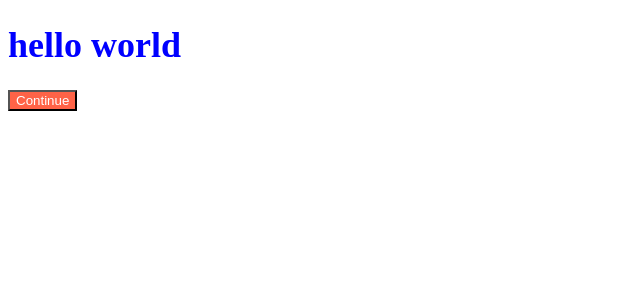
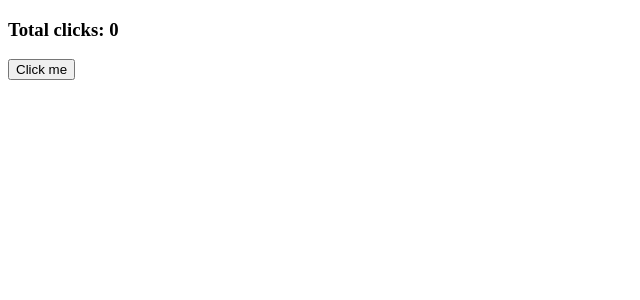
Before and after one commit to phsik3260/movie-recommend-app-for-lecture, a React (Create React App) app: page / in a window 1280 px wide. Shown: the top 300 px of the page, without its empty margins (0-640 px from the left). Built offline with nearby package versions, Linux system fonts and the light colour scheme.

Commit message:
~#6.0 Introduction

```diff
--- a/src/App.js
+++ b/src/App.js
@@ -1,11 +1,19 @@
-import Button from "./Button";
-import styles from "./App.module.css";
+import React, { useState } from "react";
 
 const App = () => {
+  const [counter, setCounter] = useState(0);
+
+  const onClick = () => setCounter((curr) => curr + 1);
+
+  console.log("call api");
+  // setState를 통해 state의 값을 변경하면, 해당 Component 전체가 rerendering된다.
+  // 따라서 위의 코드또한 rerendering되어 불필요하게 api를 다시 호출하게 된다.
+  // App이 실행될 때 처음 한 번만 rendering되고, 이후에 (state의 값이 변경되더라도) rerendering되기를 원하지 않는 코드는 어떻게 처리할 수 있을까?
+
   return (
     <>
-      <h1 className={styles.title}>hello world</h1>
-      <Button text={"Continue"} />
+      <h3>Total clicks: {counter}</h3>
+      <button onClick={onClick}>Click me</button>
     </>
   );
 };
--- a/src/App.module.css
+++ /dev/null
@@ -1,4 +0,0 @@
-.title {
-  font-size: 36px;
-  color: blue;
-}
--- a/src/Button.js
+++ /dev/null
@@ -1,12 +0,0 @@
-import PropTypes from "prop-types";
-import styles from "./Button.module.css";
-
-const Button = ({ text }) => {
-  return <button className={styles.btn}>{text}</button>;
-};
-
-Button.propTypes = {
-  text: PropTypes.string.isRequired,
-};
-
-export default Button;
--- a/src/Button.module.css
+++ /dev/null
@@ -1,4 +0,0 @@
-.btn {
-  background-color: tomato;
-  color: white;
-}
```
